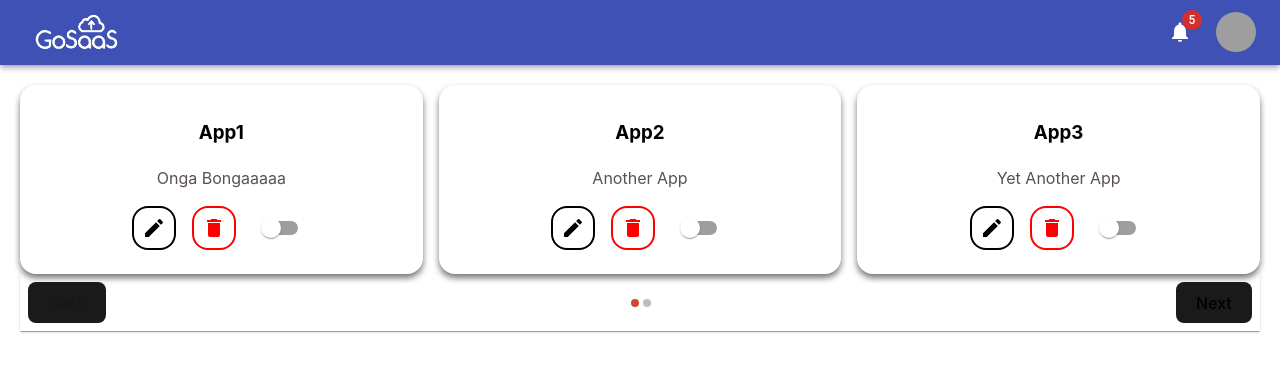
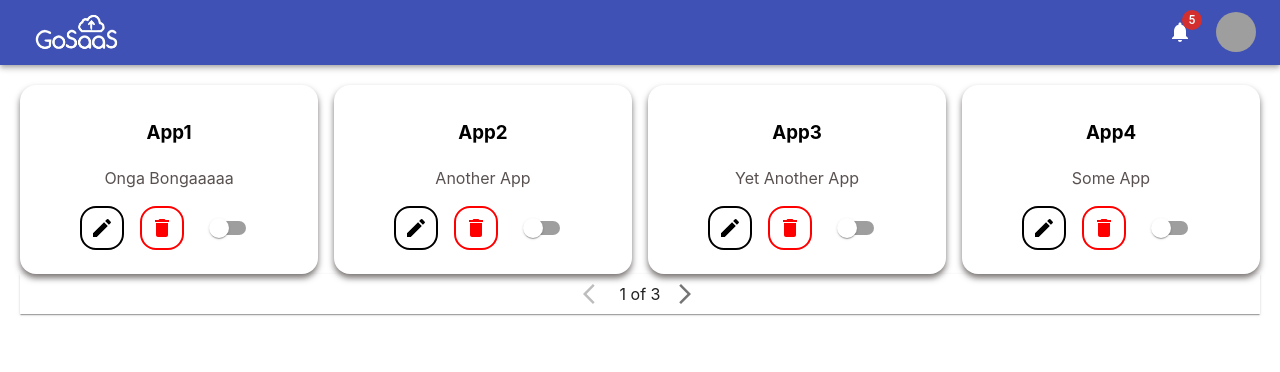
Before and after one commit to HamnaWahid/NotificationManagerApp, a React (Vite) app: page /Dashboard in a window 1280 px wide. Shown: the top 372 px of the page. Built offline with nearby package versions, Linux system fonts and the light colour scheme; grey boxes are pictures that could not be loaded.

Commit message:
Apptile default number and slider bar

```diff
--- a/src/pages/Dashboard/Dashboard.tsx
+++ b/src/pages/Dashboard/Dashboard.tsx
@@ -1,7 +1,8 @@
-import { useState } from "react";
+import React, { useState } from "react";
 import AppTile from "../../components/Apps/AppTile";
 import "./Dashboard.css";
-import { Slide, MobileStepper, Paper, Grid } from "@mui/material";
+import { Slide, Paper, Grid, IconButton } from "@mui/material";
+import { ArrowBackIos, ArrowForwardIos } from "@mui/icons-material";
 
 const appTilesData = [
   { title: "App1", description: "Onga Bongaaaaa" },
@@ -13,7 +14,10 @@ const appTilesData = [
   { title: "App7", description: "Yet Another App" },
   { title: "App8", description: "Yet Another App" },
   { title: "App9", description: "Yet Another App" },
+  // Add more app tile data as needed...
 ];
+
+const tilesPerRow = 4; // Number of tiles to display per row
 
 const Dashboard = () => {
   const [activeStep, setActiveStep] = useState(0);
@@ -26,10 +30,10 @@ const Dashboard = () => {
     setActiveStep((prevActiveStep) => prevActiveStep - 1);
   };
 
-  const maxSteps = Math.ceil(appTilesData.length / 6); // Display 3 tiles per row on small screens
+  const maxSteps = Math.ceil(appTilesData.length / tilesPerRow); // Calculate based on tilesPerRow
 
-  const startIndex = activeStep * 3;
-  const endIndex = Math.min(startIndex + 3, appTilesData.length);
+  const startIndex = activeStep * tilesPerRow;
+  const endIndex = Math.min(startIndex + tilesPerRow, appTilesData.length);
   const displayedAppTiles = appTilesData.slice(startIndex, endIndex);
 
   return (
@@ -37,7 +41,7 @@ const Dashboard = () => {
       <Slide direction="left" in={true} mountOnEnter unmountOnExit>
         <Grid container spacing={2}>
           {displayedAppTiles.map((data, index) => (
-            <Grid item xs={12} sm={6} md={4} key={index}>
+            <Grid item xs={12} sm={6} md={3} key={index}>
               <AppTile
                 title={data.title}
                 description={data.description}
@@ -54,22 +58,26 @@ const Dashboard = () => {
       </Slide>
 
       <Paper elevation={1} square>
-        <MobileStepper
-          variant="dots"
-          steps={maxSteps}
-          position="static"
-          activeStep={activeStep}
-          nextButton={
-            <button onClick={handleNext} disabled={activeStep === maxSteps - 1}>
-              Next
-            </button>
-          }
-          backButton={
-            <button onClick={handleBack} disabled={activeStep === 0}>
-              Back
-            </button>
-          }
-        />
+        <div
+          style={{
+            display: "flex",
+            justifyContent: "center",
+            alignItems: "center",
+          }}
+        >
+          <IconButton onClick={handleBack} disabled={activeStep === 0}>
+            <ArrowBackIos />
+          </IconButton>
+          <span style={{ margin: "0 5px" }}>
+            {activeStep + 1} of {maxSteps}
+          </span>
+          <IconButton
+            onClick={handleNext}
+            disabled={activeStep === maxSteps - 1}
+          >
+            <ArrowForwardIos />
+          </IconButton>
+        </div>
       </Paper>
     </div>
   );
```
Also changed, not shown: src/components/Apps/AppTile.tsx (+4 -4 lines).
